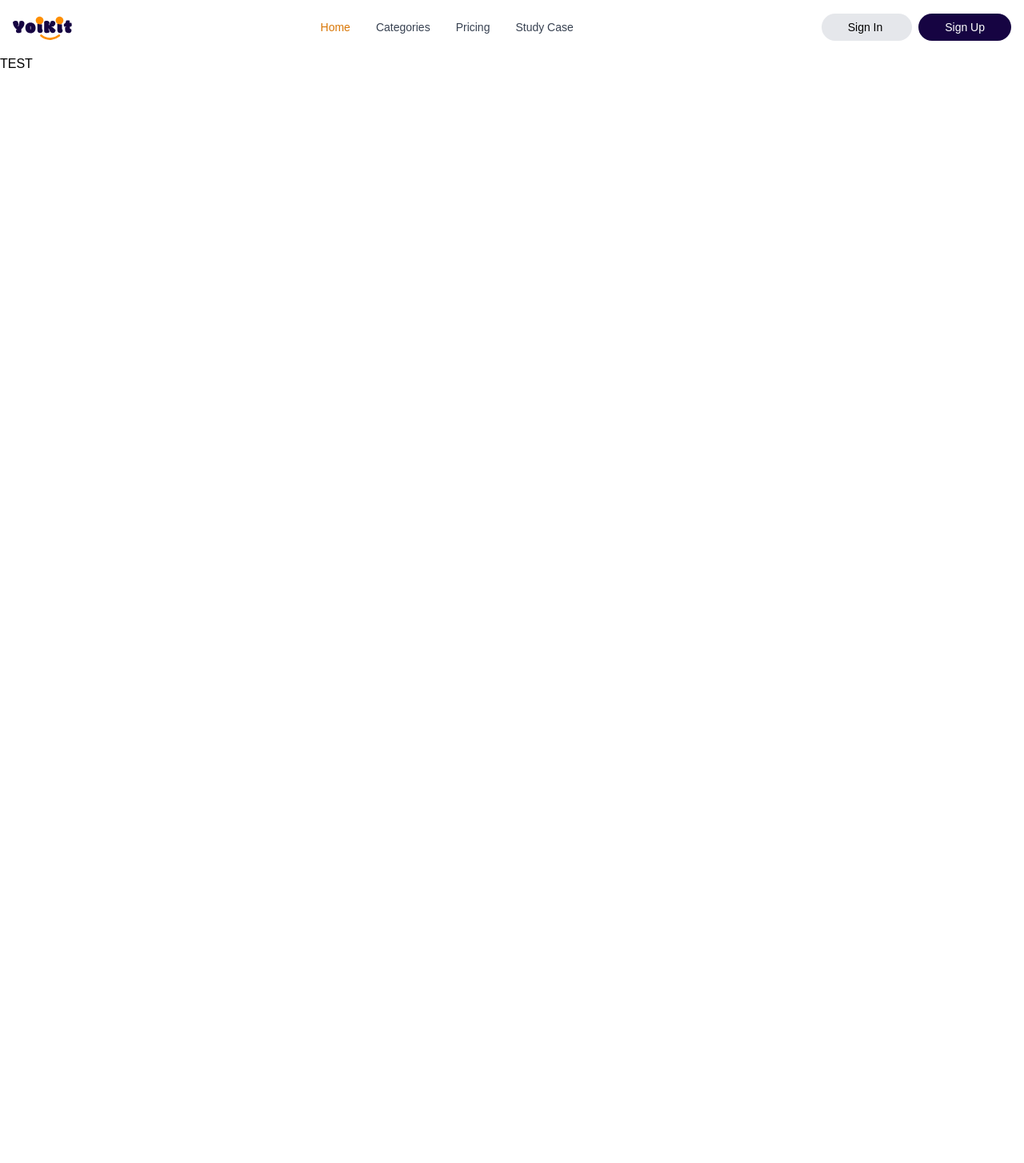
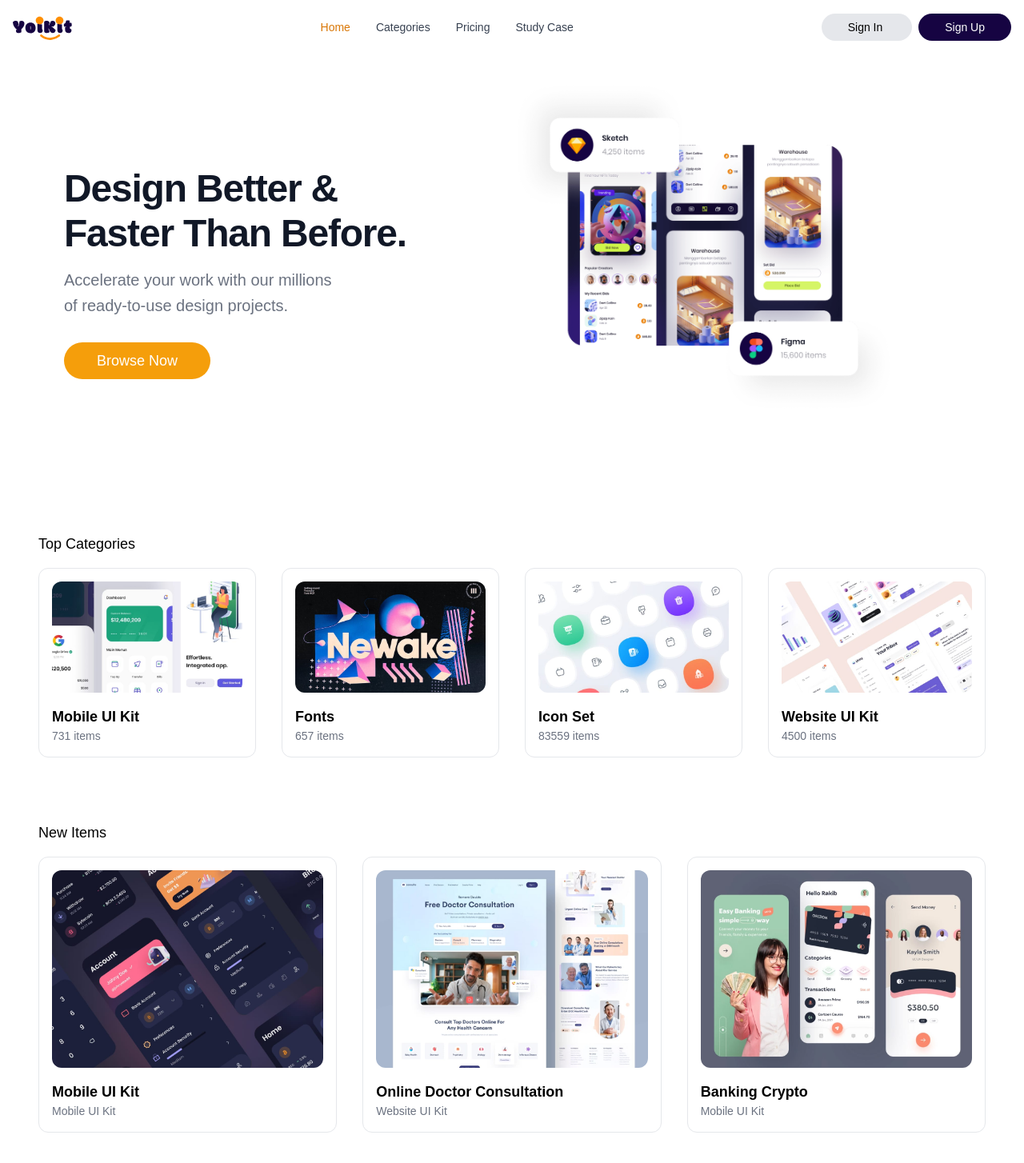
Before and after one commit to haryosmd/yoikit-frontend, a Vue app: page / in a window 1280 px wide. Shown: the top 1454 px of the page at 80% size. Before the commit the page ends 800 px from the top, so only its background shows below. Built offline with nearby package versions, Linux system fonts and the light colour scheme.

Commit message:
home-view done

```diff
--- /dev/null
+++ b/src/components/cards/CategoryCard.vue
@@ -0,0 +1,37 @@
+<script setup>
+import { RouterLink } from 'vue-router';
+
+defineProps({
+  // Props here
+  id: Number,
+  title: String,
+  image: String,
+  count: Number,
+});
+
+
+</script>
+
+<template>
+  <div class="w-full px-1 my-1 md:w-1/2 lg:my-4 lg:px-4 lg:w-1/4 ">
+    <RouterLink :to="'/products/' + id">
+      <div class="overflow-hidden border border-gray-200 rounded-xl hover:border-gray-300 hover:shadow-md group">
+
+        <div class="m-4 overflow-hidden rounded-xl">
+          <img :alt="title" class="block w-full h-auto" :src="'/src/assets/img/' + image" />
+        </div>
+
+        <header class="px-4 mb-4 leading-tight">
+          <h1 class="text-lg">
+            <RouterLink class="font-semibold text-black no-underline hover:underline" :to="'/products/' + id">
+              {{ title }}
+            </RouterLink>
+          </h1>
+          <span class="block text-sm font-light text-gray-500 no-underline">
+            {{ count }} items
+          </span>
+        </header>
+      </div>
+    </RouterLink>
+  </div>
+</template>
--- /dev/null
+++ b/src/components/cards/ItemCard.vue
@@ -0,0 +1,36 @@
+<script setup>
+import { RouterLink } from 'vue-router';
+
+defineProps({
+  id: Number,
+  title: String,
+  category: String,
+  image: String,
+});
+
+</script>
+
+<template>
+  <div class="w-full px-1 my-1 md:w-1/2 lg:my-4 lg:px-4 lg:w-1/3">
+    <RouterLink :to="'/products/' + id">
+      <div class="overflow-hidden border border-gray-200 rounded-xl hover:border-gray-300 hover:shadow-md group">
+
+        <div class="m-4 overflow-hidden rounded-xl">
+          <img :alt="title" class="block w-full h-auto" :src="'/src/assets/img/' + image" />
+        </div>
+
+
+        <header class="px-4 mb-4 leading-tight">
+          <h1 class="text-lg">
+            <RouterLink class="font-semibold text-black no-underline hover:underline" :to="'/products/' + id">
+              {{ title }}
+            </RouterLink>
+          </h1>
+          <span class="block text-sm font-light text-gray-500 no-underline">
+            {{ category }}
+          </span>
+        </header>
+      </div>
+    </RouterLink>
+  </div>
+</template>
--- /dev/null
+++ b/src/components/home/Categories.vue
@@ -0,0 +1,48 @@
+<script setup>
+  import CategoryCard from '../cards/CategoryCard.vue';
+  import { ref } from 'vue';
+
+  const categories = ref([
+    {
+      id: 1,
+      title: 'Mobile UI Kit',
+      image: 'categories-1.jpg',
+      count: 731,
+    },
+    {
+      id: 2,
+      title: 'Fonts',
+      image: 'categories-2.jpg',
+      count: 657,
+    },
+    {
+      id: 3,
+      title: 'Icon Set',
+      image: 'categories-3.jpg',
+      count: 83559,
+    },
+    {
+      id: 4,
+      title: 'Website UI Kit',
+      image: 'categories-4.jpg',
+      count: 4500,
+    },
+  ]);
+
+</script>
+
+<template>
+  <div class="container px-4 mx-auto my-16 md:px-12" id="categories">
+    <h2 class="mb-4 text-xl font-medium md:mb-0 md:text-lg">Top Categories</h2>
+    <div class="flex flex-wrap -mx-1 lg:-mx-4">
+      <CategoryCard
+        v-for="category in categories"
+        :key="category.id"
+        :id="category.id"
+        :title="category.title"
+        :image="category.image"
+        :count="category.count"
+      />
+    </div>
+  </div>
+</template>
--- /dev/null
+++ b/src/components/home/Hero.vue
@@ -0,0 +1,35 @@
+<script setup></script>
+
+<template>
+  <div class="relative overflow-hidden bg-white">
+      <div class="mx-auto max-w-7xl">
+        <div
+          class="z-10 px-5 pb-8 bg-white xl:pl-20 lg:pl-16 sm:pb-16 md:pb-20 lg:max-w-2xl lg:w-full lg:pb-28 xl:pb-32">
+          <main class="mx-auto mt-10 max-w-7xl sm:mt-12 md:mt-16 lg:mt-20 xl:mt-36">
+            <div class="sm:text-center lg:text-left">
+              <h1 class="text-3xl font-bold leading-normal tracking-tight text-gray-900 sm:text-4xl md:text-5xl">
+                <span class="block lg:mb-2">Design Better &</span>
+                <span class="block">Faster Than Before.</span>
+              </h1>
+              <p
+                class="mt-3 text-base text-gray-500 sm:mt-5 sm:text-lg sm:max-w-xl sm:mx-auto md:mt-5 md:text-xl lg:mx-0">
+                Accelerate your work with our millions
+                <span class="block lg:mb-1"></span> of ready-to-use design projects.
+              </p>
+              <div class="mt-5 sm:mt-8 sm:flex sm:justify-center lg:justify-start">
+                <div class="rounded-full">
+                  <a href="#categories"
+                    class="flex items-center justify-center w-full px-8 py-3 text-base font-medium text-white bg-yellow-500 border border-transparent rounded-full hover:bg-yellow-600 md:py-2 md:text-lg md:px-10 hover:shadow">
+                    Browse Now
+                  </a>
+                </div>
+              </div>
+            </div>
+          </main>
+        </div>
+      </div>
+      <div class="lg:absolute lg:inset-y-0 lg:right-0 lg:w-1/2">
+        <img class="w-full lg:w-3/4 lg:mt-8" src="@/assets/img/hero-image.png" alt="" />
+      </div>
+    </div>
+</template>
--- /dev/null
+++ b/src/components/home/NewItems.vue
@@ -0,0 +1,43 @@
+<script setup>
+  import { ref } from 'vue';
+  import ItemCard from '../cards/ItemCard.vue';
+
+  const items = ref([
+    {
+      id: 1,
+      title: 'Mobile UI Kit',
+      category: 'Mobile UI Kit',
+      image: 'items-1.jpg',
+    },
+    {
+      id: 2,
+      title: 'Online Doctor Consultation',
+      category: 'Website UI Kit',
+      image: 'items-2.jpg',
+    },
+    {
+      id: 3,
+      title: 'Banking Crypto',
+      category: 'Mobile UI Kit',
+      image: 'items-3.jpg',
+    },
+  ]);
+
+</script>
+
+<template>
+  <div class="container px-4 mx-auto my-16 md:px-12">
+      <h2 class="mb-4 text-xl font-medium md:mb-0 md:text-lg">New Items</h2>
+      <div class="flex flex-wrap -mx-1 lg:-mx-4">
+
+        <ItemCard
+          v-for="item in items"
+          :key="item.id"
+          :id="item.id"
+          :title="item.title"
+          :category="item.category"
+          :image="item.image"
+        />
+      </div>
+    </div>
+</template>
--- a/src/views/HomeView.vue
+++ b/src/views/HomeView.vue
@@ -1,9 +1,15 @@
 <script setup>
-// import TheWelcome from '../components/TheWelcome.vue'
+import { RouterLink } from 'vue-router'
+import Hero from '../components/home/Hero.vue';
+import Categories from '../components/home/Categories.vue';
+import NewItems from '../components/home/NewItems.vue';
+
 </script>
 
 <template>
   <main>
-    <h1>TEST</h1>
+    <Hero/>
+    <Categories/>
+    <NewItems/>
   </main>
 </template>
```
